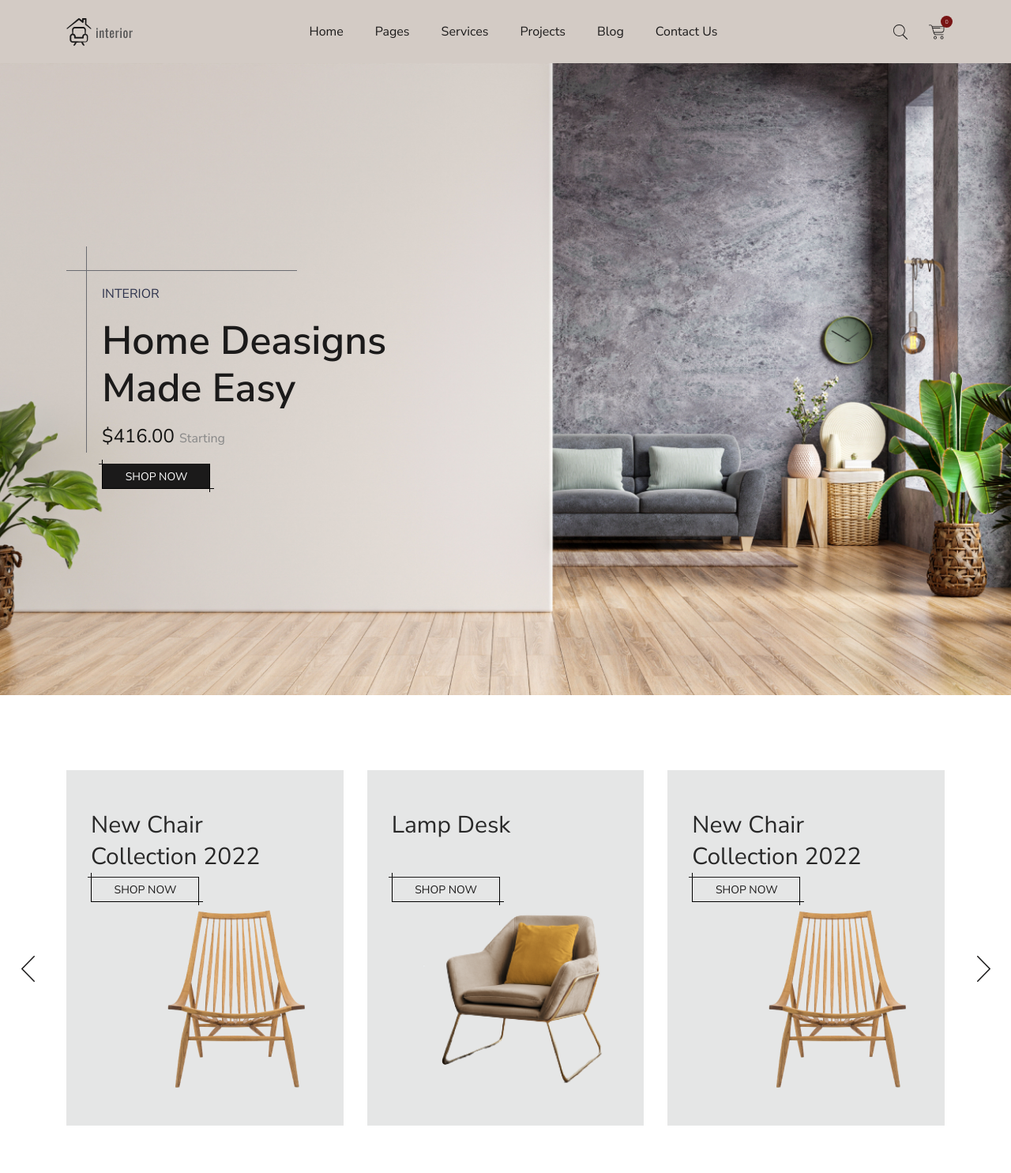
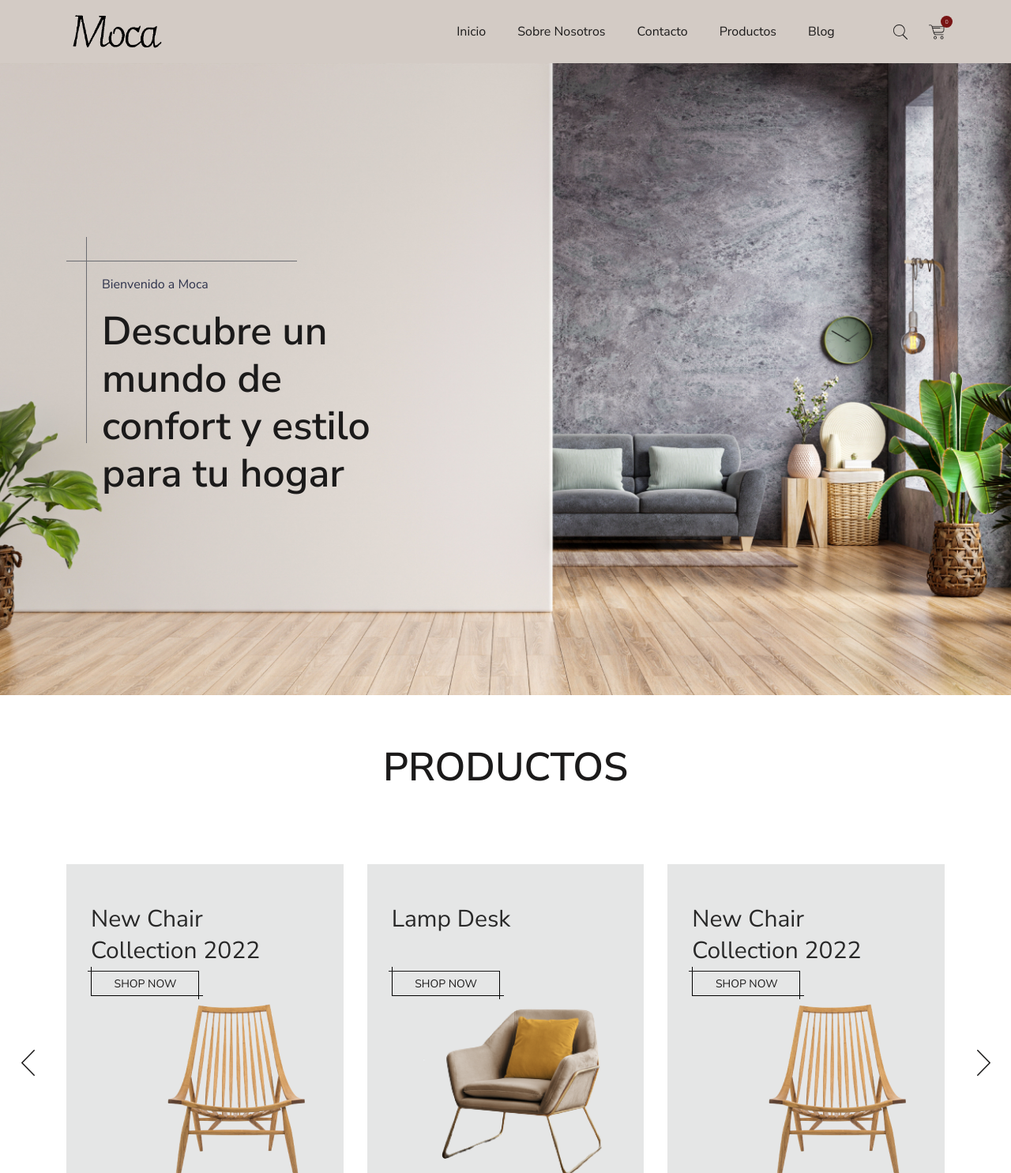
Before and after one commit to tiagooo0/Landing, a website: page index.html in a window 1280 px wide. Shown: the top 1485 px of the page at 79% size. Drawn offline with Linux system fonts and the light colour scheme; files whose address does not match are found by name.

Commit message:
el proximo paso es agregar productos

```diff
--- a/css/style.css
+++ b/css/style.css
@@ -544,6 +544,16 @@ input[type=search]::-webkit-search-results-decoration {
 .headerMain__name {
   line-height: 375%;
   color: #2c314b;
+}
+.productoTitle{
+  margin-top: 5%;
+  align-items: center;
+text-align: center;
+font-weight: 600;
+  font-size: 50px;
+  line-height: 120%;
+  color: #1B1A1A;
+  line-height: 110%;
 }
 
 .headerMain__title {
--- a/index.html
+++ b/index.html
@@ -5,7 +5,9 @@
     <meta charset="UTF-8">
     <meta http-equiv="X-UA-Compatible" content="IE=edge">
     <meta name="viewport" content="width=device-width, initial-scale=1.0">
-    <title>Index</title>
+    <title>Moca</title>
+    <link rel="icon" href="./img/Moca/logoMoca.png" type="image/x-icon">
+
     <link rel="stylesheet" href="./css/style.css">
     <link rel="stylesheet" href="./css/style.min.css">
 </head>
@@ -52,27 +54,24 @@
 <header class="header">
     <div class="header__container">
       <div class="header__items">
-      <a href="#" class="header__logo"><img src="img/header/logo.svg" alt="logo"></a>
+      <a href="#" class="header__logo"><img src="img/Moca/logoMocatxt-removebg-preview.png" width="30%" alt="logo"></a>
       <div class="header__menu menu">
         <nav class="menu__body">
           <ul class="menu__list">
             <li class="menu__item">
-              <a href="#" class="menu__link">Home</a>
+              <a href="#" class="menu__link">Inicio</a>
             </li>
             <li class="menu__item">
-              <a href="#" class="menu__link">Pages</a>
+              <a href="#" class="menu__link">Sobre Nosotros</a>
             </li>
             <li class="menu__item">
-              <a href="#" class="menu__link">Services</a>
+              <a href="#" class="menu__link">Contacto</a>
             </li>
             <li class="menu__item">
-              <a href="#" class="menu__link">Projects</a>
+              <a href="#" class="menu__link">Productos</a>
             </li>
             <li class="menu__item">
               <a href="#" class="menu__link">Blog</a>
-            </li>
-            <li class="menu__item">
-              <a href="#" class="menu__link">Contact Us</a>
             </li>
           </ul>
         </nav>
@@ -101,19 +100,14 @@
         <section class="section__headerMain">
     <div class="headerMain__container">
         <div class="headerMain__item">
+            <div class="headerMain__name">Bienvenido a Moca</div>
+            <h1 class="headerMain__title">Descubre un mundo de confort y estilo para tu hogar</h1>
 
-            <div class="headerMain__name">INTERIOR</div>
-            <h1 class="headerMain__title">Home Deasigns
-                Made Easy</h1>
-            <div class="headerMain__info">
-                <div class="headerMain__price">$416.00 <span>Starting</span></div>
-            </div>
-            <div class="headerMain__buttonBox button">
-            <a href="#" class="headerMain__button btn-product">SHOP NOW</a>
-        </div>
         </div>
     </div>
 </section>
+<h1 class="productoTitle">PRODUCTOS</h1>
+
         <!-- slider chair -->
         <div class="section__chair">
     <div class="chair__container">
```
